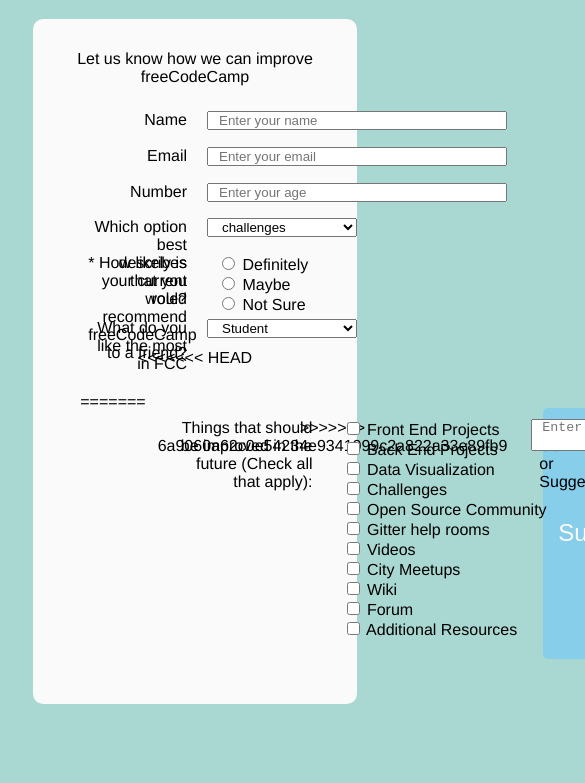
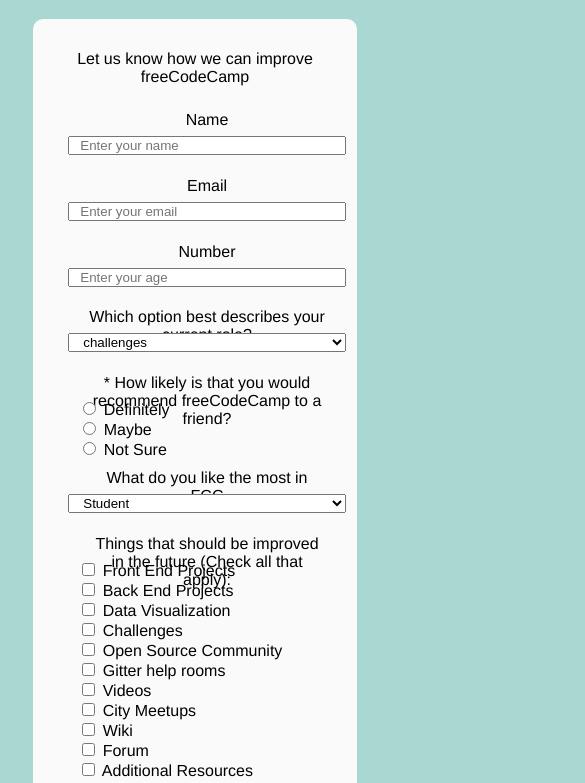
Before and after one commit to uryelah/project3, a plain HTML site: page index.html in a window 390 px wide. Shown: the part 61-844 px from the top of the page, 585 px wide, since content can reach past the window. Drawn offline with Linux system fonts and the light colour scheme.

Commit message:
last commit

```diff
--- a/css/style.css
+++ b/css/style.css
@@ -54,7 +54,7 @@ legend {
 .field {
     box-sizing: border-box;
     padding: 0 10px;
-    width: 300px;
+    width: 45%;
     position: absolute;
     left: 50%;
     display: flex;
@@ -69,3 +69,35 @@ legend {
 .dropdown{
     width: 150px;
 }
+
+@media screen and (max-width: 720px) {
+    fieldset {
+        margin-bottom: 50px;
+    }
+
+legend {
+    box-sizing: border-box;
+    padding: 0 20px;
+    width: 100%;
+    position: absolute;
+    left: 0;
+    text-align: center;
+    display: block;
+}
+
+#checkbox-list{
+    min-height: 210px;
+}
+
+.field {
+    margin-top: 25px;
+    box-sizing: border-box;
+    padding: 0 10px;
+    width: 100%;
+    position: absolute;
+    left: 0;
+    display: flex;
+    flex-direction: column;
+    text-align: left;
+}
+}
--- a/index.html
+++ b/index.html
@@ -67,12 +67,7 @@
           <option value="open-source">Open source</option>
         </select>
         </fieldset>
-<<<<<<< HEAD
-
-        <fieldset id="ch">
-=======
         <fieldset id="checkbox-list">
->>>>>>> 6a9060a62c0e54234e9341099c2a822a33e89fb9
             <legend>Things that should be improved in the future
             (Check all that apply):</legend>
             <div class="field">
```
